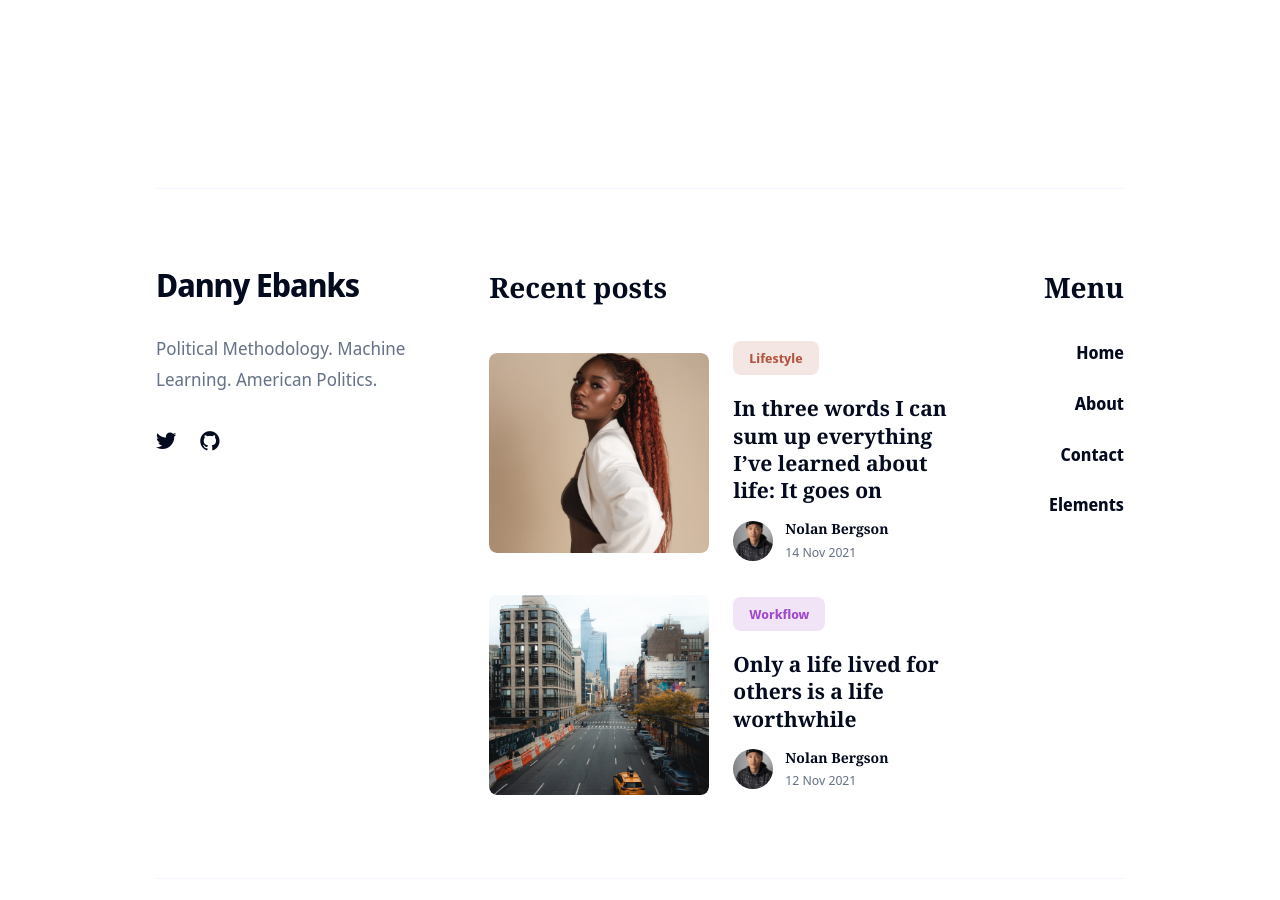
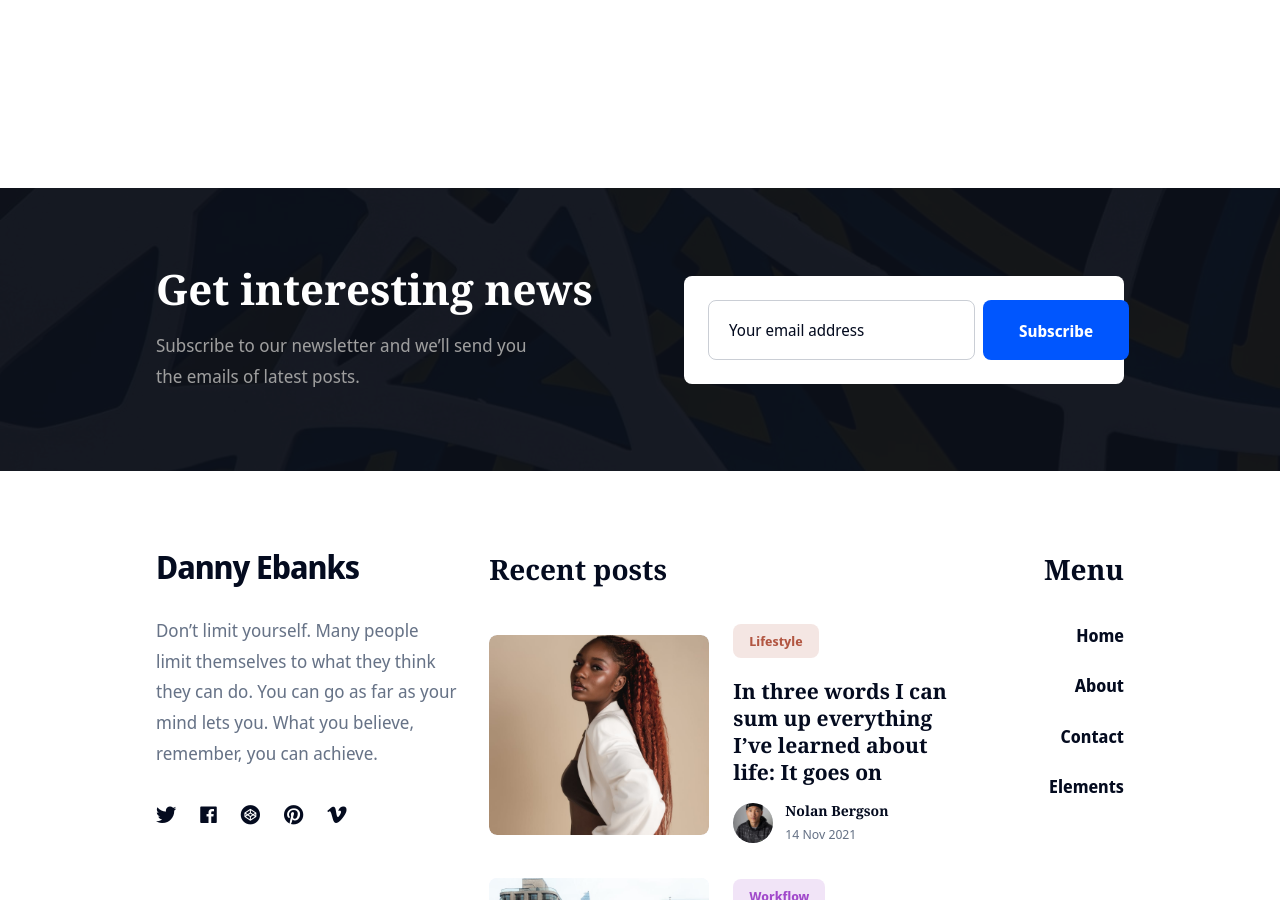
Before and after one commit to danielEbanks/danielEbanks.github.io, a Jekyll site: the page built from _authors/danny.md, in a window 1280 px wide and 900 px high, scrolled down 933 px. Built offline with Jekyll 4.4.1, drawn with Linux system fonts in a browser that asks for light colours; nearby versions of some CDN libraries.

Commit message:
Update settings.yml

```diff
--- a/_data/settings.yml
+++ b/_data/settings.yml
@@ -1,8 +1,8 @@
 #-------------------------------
 # Site Settings
 title: Danny Ebanks
-logo: '/images/logo.svg'  # You can add own logo. For example '/images/logo.png'.
-description:  Research updates from Danny Ebanks
+logo: '/images/logo.svg' # You can add own logo. For example '/images/logo.png'.
+description: Mria is a multipurpose blog theme for Jekyll
 color_scheme: auto # You can choose three modes auto, light, and dark. By default, the auto mode is set, which means the user can choose the light or dark mode themself.
 
 
@@ -12,8 +12,8 @@
   menu__items:
     - title: 'Home'
       url: '/'
-    - title: 'Working Papers'
-      url: '/WorkingPapers/'
+    - title: 'Blog'
+      url: '/blog/'
     - title: 'Authors'
       url: '/authors/'
     - title: 'Videos'
@@ -33,23 +33,23 @@
 hero:
   enable: true
   hero__title: Thoughts, stories and ideas.
-  hero__description: I'm currently a fifth-year PhD candidate at Caltech. My research interests include Political Methodology, American Politics, and Congress. I study how to innovate on statistical methods, machine learning  and natural language processing to understand American politics.
+  hero__description: Don’t limit yourself. Many people limit themselves to what they think they can do. You can go as far as your mind lets you. What you believe, remember, you can achieve.
   hero__image: # You can add hero image. For example '/images/06.jpg'
 
 
 #-------------------------------
 # Author Global Settings
 author:
-  author__name: Daniel Ebanks
-  author__bio: I'm currently a fifth-year PhD candidate at Caltech. My research interests include Political Methodology, American Politics, and Congress. I study how to innovate on statistical methods, machine learning  and natural language processing to understand American politics.
-  author__avatar: '/images/headshot-debanks-new.jpg'
+  author__name: Alena Curtis
+  author__bio: I’m a published content creator, brand copywriter, photographer, and social media content creator and manager. I help brands connect with their customers by developing engaging content that entertains, educates, and offers value to their audience.
+  author__avatar: /images/01-1.jpg
 
 
 #-------------------------------
 # Blog Section Settings
 blog__settings:
   enable: true
-  blog__title: Latest
+  blog__title: Latest Posts
   blog__description:
 
 
@@ -72,18 +72,18 @@
 # Author Section Settings
 author__section:
   enable: true
-  author__section__title: Danny Ebanks
-  author__section__description: I'm currently a fifth-year PhD candidate at Caltech. My research interests include Political Methodology, American Politics, and Congress. I study how to innovate on statistical methods, machine learning  and natural language processing to understand American politics.
-  author__section__button__text: More About Me
-  author__section__button__link: /about
-  author__section__big__image: /images/headshot-debanks.jpg
+  author__section__title: Hello, my name is Alena. I’m reviewer and content creator.
+  author__section__description: I’m a published content creator, brand copywriter, photographer, and social media content creator and manager. I help brands connect with their customers by developing engaging content that entertains, educates, and offers value to their audience.
+  aurhor__section__button__text: More About Me
+  aurhor__section__button__link: /about
+  author__section__big__image: /images/100.jpg
   author__section__small__image: /images/101.jpg
 
 
 #-------------------------------
 # Newsletter Settings
 mailchimp__settings:
-  enable: false
+  enable: true
   mailchimp__title: Get interesting news
   mailchimp__description: Subscribe to our newsletter and we’ll send you the emails of latest posts.
   mailchimp__identifier: frnla.us6.list-manage.com/subscribe/post?u=6314d69a3f315af7ce3fb00a0&amp;id=3038727cc3 # Add your MailChimp form identifier. For example - frnla.us6.list-manage.com/subscribe/post?u=6314d69a3f315af7ce3fb00a0&amp;id=3038727cc3
@@ -94,17 +94,16 @@
 
 #-------------------------------
 # Footer Settings
-footer__description: Political Methodology. Machine Learning. American Politics.
+footer__description: Don’t limit yourself. Many people limit themselves to what they think they can do. You can go as far as your mind lets you. What you believe, remember, you can achieve.
 
 
 # Social Links
 social:
-- {icon: "twitter", link: "https://twitter.com/dannycebanks"}
-- {icon: "github", link: "https://github.com/danielEbanks"}
-#- {icon: "facebook", link: "https://facebook.com"}
-#- {icon: "codepen", link: "https://codepen.io"}
-#- {icon: "pinterest", link: "https://pinterest.com"}
-#- {icon: "vimeo", link: "https://vimeo.com"}
+- {icon: "twitter", link: "https://twitter.com"}
+- {icon: "facebook", link: "https://facebook.com"}
+- {icon: "codepen", link: "https://codepen.io"}
+- {icon: "pinterest", link: "https://pinterest.com"}
+- {icon: "vimeo", link: "https://vimeo.com"}
 
 # Example of adding a new link to the footer - {icon: "instagram", link: "https://instagram.com"}
 # Other icons can be found at https://ionicons.com/v4/
@@ -126,8 +125,8 @@
 #-------------------------------
 # Contact Settings
 contact:
-  email: debanks@caltech.edu # Add your form_id
-  description: Please feed to reach out or email me about research, running, or potential collaborations!  # Add a description of your form
+  email: your@email.com # Add your form_id
+  description: Mria comes with a built-in contact form, that you can use with Formspree service to handle up to 50 submissions per month for free. You could also easily switch to another contact form service if you want. # Add a description of your form
 
 # NOTE
 # Mria theme comes with a contact form built-in. You can use this form with Formspree (https://formspree.io/) service and get up to 50 submissions for free. Also, you can easily switch to another service if you want.
```
